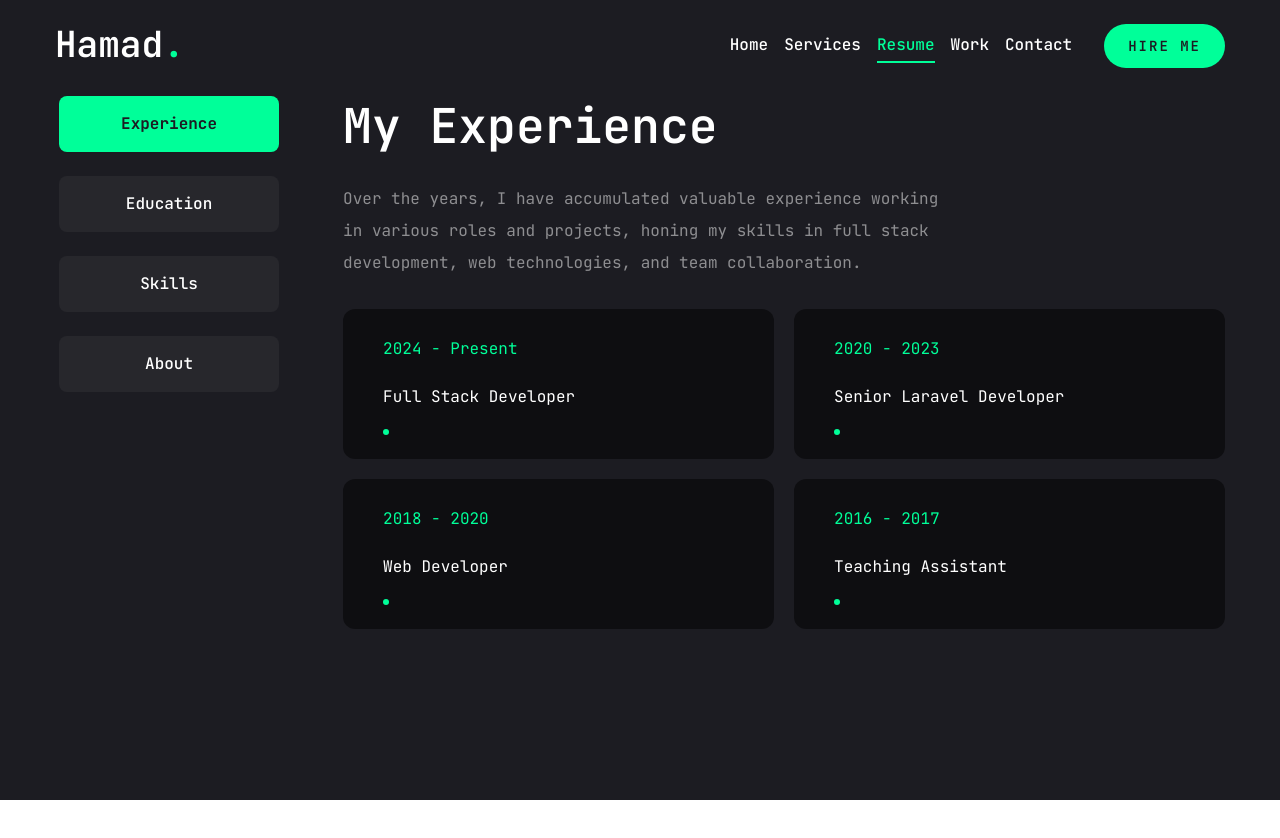
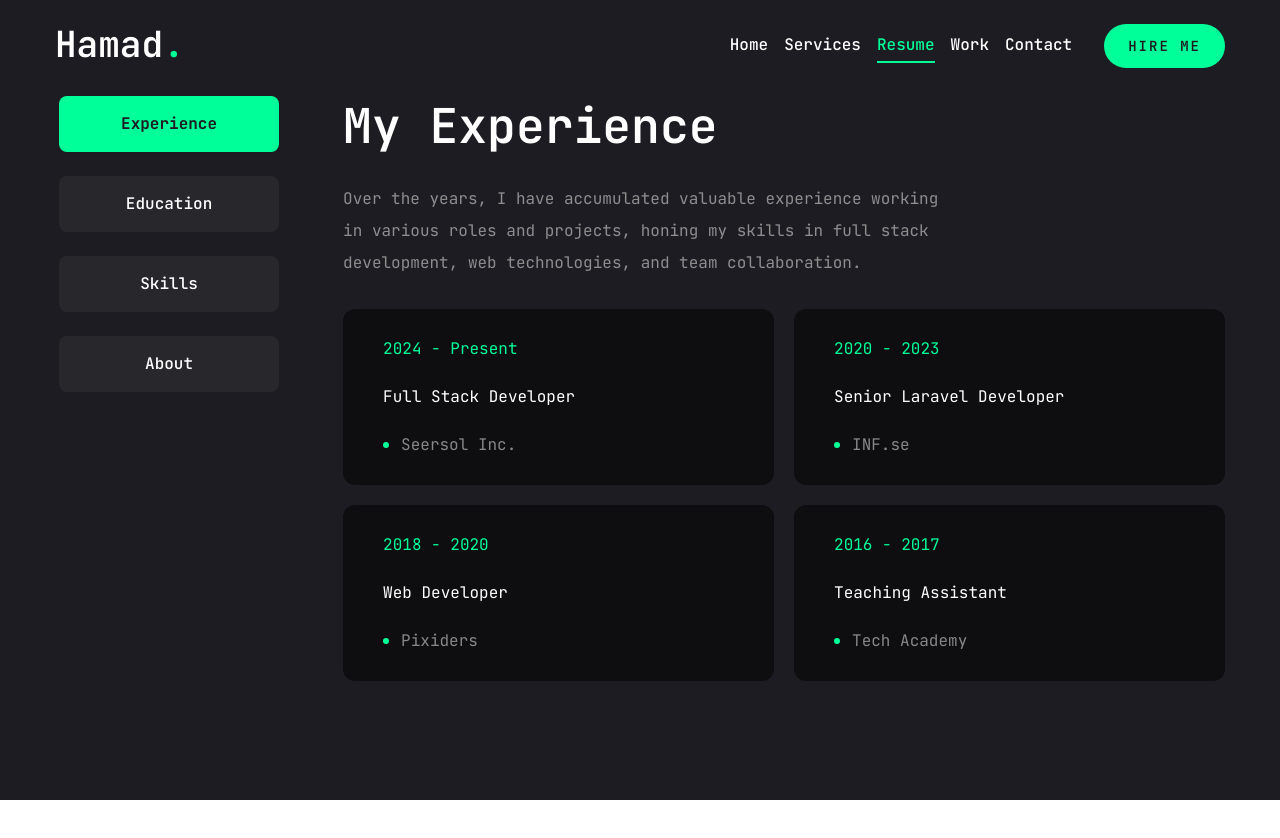
Before and after one commit to seersol92/next-js-portfolio, a Next.js app: page /resume in a window 1280 px wide. Shown: the top 838 px of the page. Built offline with nearby package versions, Linux system fonts and the light colour scheme.

Commit message:
deployment issues fixed

```diff
--- a/app/resume/page.tsx
+++ b/app/resume/page.tsx
@@ -237,7 +237,7 @@ export default function page() {
                       <h2>{item.position}</h2>
                       <div className="flex items-center  justify-center gap-3">
                         <span className="w-[6px] h-[6px] rounded-full bg-accent"></span>
-                        <p className="text-white/50"> {item.compnay} </p>
+                        <p className="text-white/50"> {item.company} </p>
                       </div>
                     </li>
                   );
```
Also changed, not shown: app/resume/custom.css (deleted).
